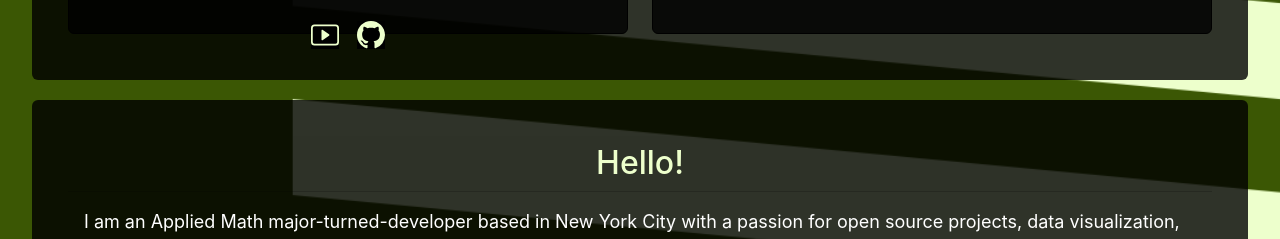
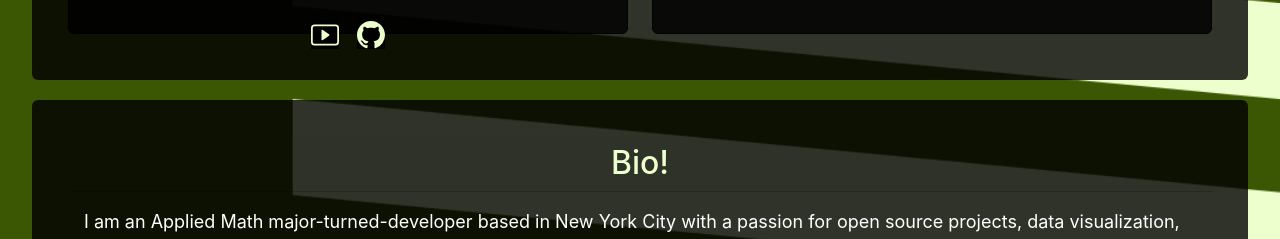
Before and after one commit to ecmcclain/Portfolio, a React (Vite) app: page / in a window 1280 px wide. Shown: the part 1039-1278 px from the top of the page. Built offline with nearby package versions, Linux system fonts and the light colour scheme.

Commit message:
Updated About header

```diff
--- a/components/About.jsx
+++ b/components/About.jsx
@@ -16,7 +16,7 @@ const About = () => {
                         l={{span: 12}}
                         xl={{span: 12}}>
                         <Card>
-                            <Card.Header as="h2">Hello!</Card.Header>
+                            <Card.Header as="h2">Bio!</Card.Header>
                             <Card.Body>
                                 <Card.Text>
                                     I am an Applied Math major-turned-developer based in New York City with a passion for open source projects,
```
